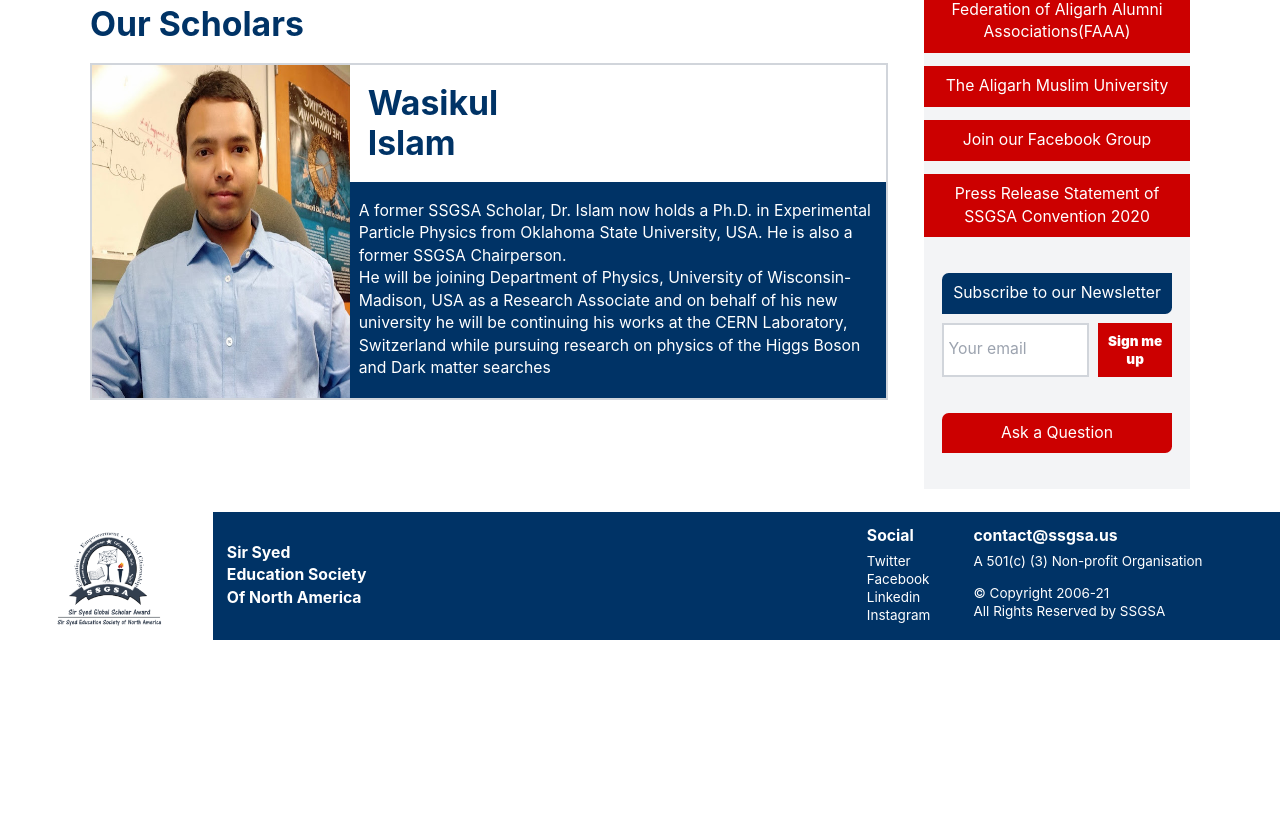
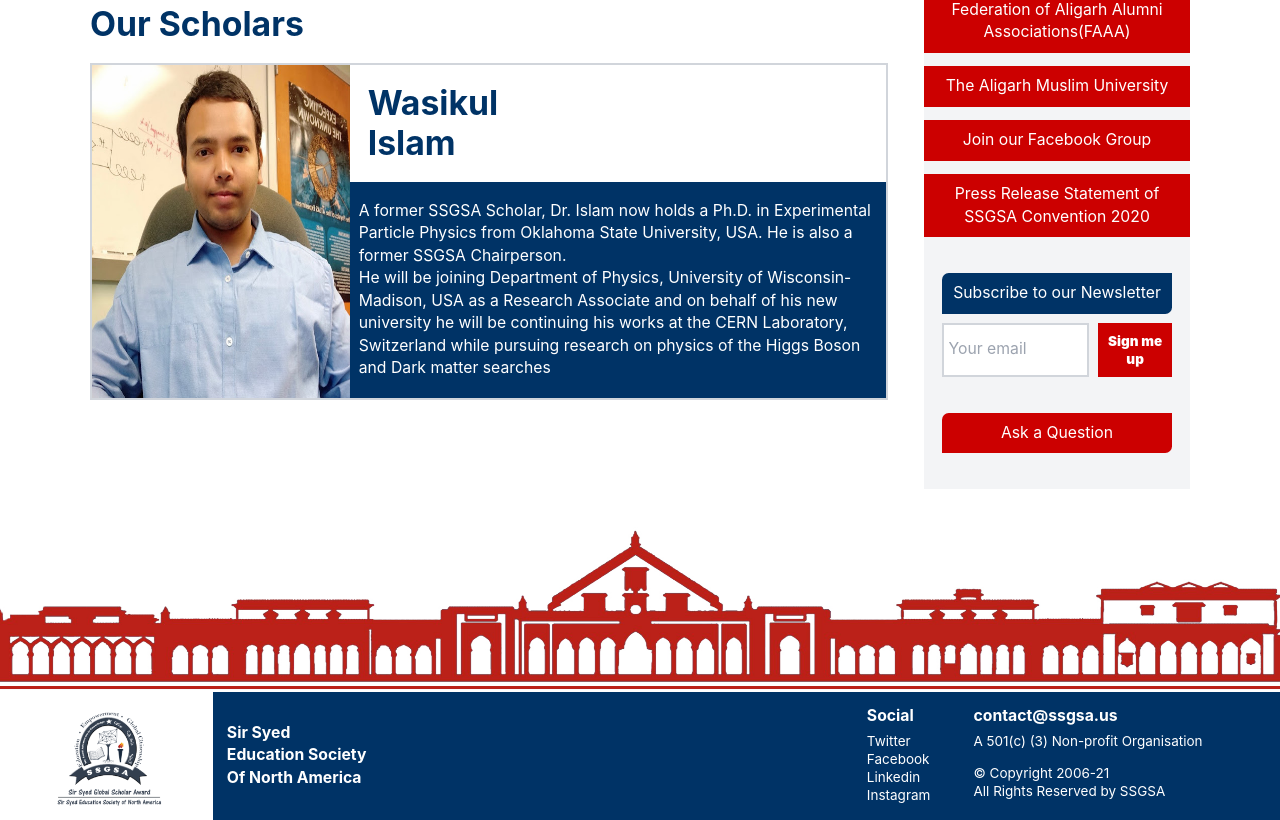
Before and after one commit to ssgsa-us/ssgsa.us, a Next.js app: page / in a window 1280 px wide. Shown: the part 1618-2438 px from the top of the page. Before the commit the page ends 2258 px from the top, so only its background shows below. Built offline with nearby package versions, Linux system fonts and the light colour scheme.

Commit message:
Add strechy hall image in footer

```diff
--- a/components/Footer.js
+++ b/components/Footer.js
@@ -3,7 +3,11 @@ import Image from "next/image"
 
 export default function Footer() {
   return (
-    <div className="grid grid-cols-3 sm:grid-cols-8 md:grid-cols-10 lg:grid-cols-12 text-white mt-5">
+    <div className="mt-5">
+      <div className="relative w-full h-32 lg:h-40 hidden sm:block">
+        <Image src="/Sir Syed Hall.jpg" alt="Sir Syed Hall" layout="fill" />
+      </div>
+      <div className="grid grid-cols-3 sm:grid-cols-8 md:grid-cols-10 lg:grid-cols-12 text-white">
         <div className="sm:col-span-2 hidden sm:flex items-center justify-center p-2">
           <Image src="/logo.png" alt="Logo" width={110} height={110} />
         </div>
@@ -38,5 +42,6 @@ export default function Footer() {
           <p className="text-xs">All Rights Reserved by SSGSA</p>
         </div>
       </div>
+    </div>
   )
 }
```
Also changed, not shown: public/Sir Syed Hall.jpg (added). Lines whose indentation alone changed are shown as unchanged.
